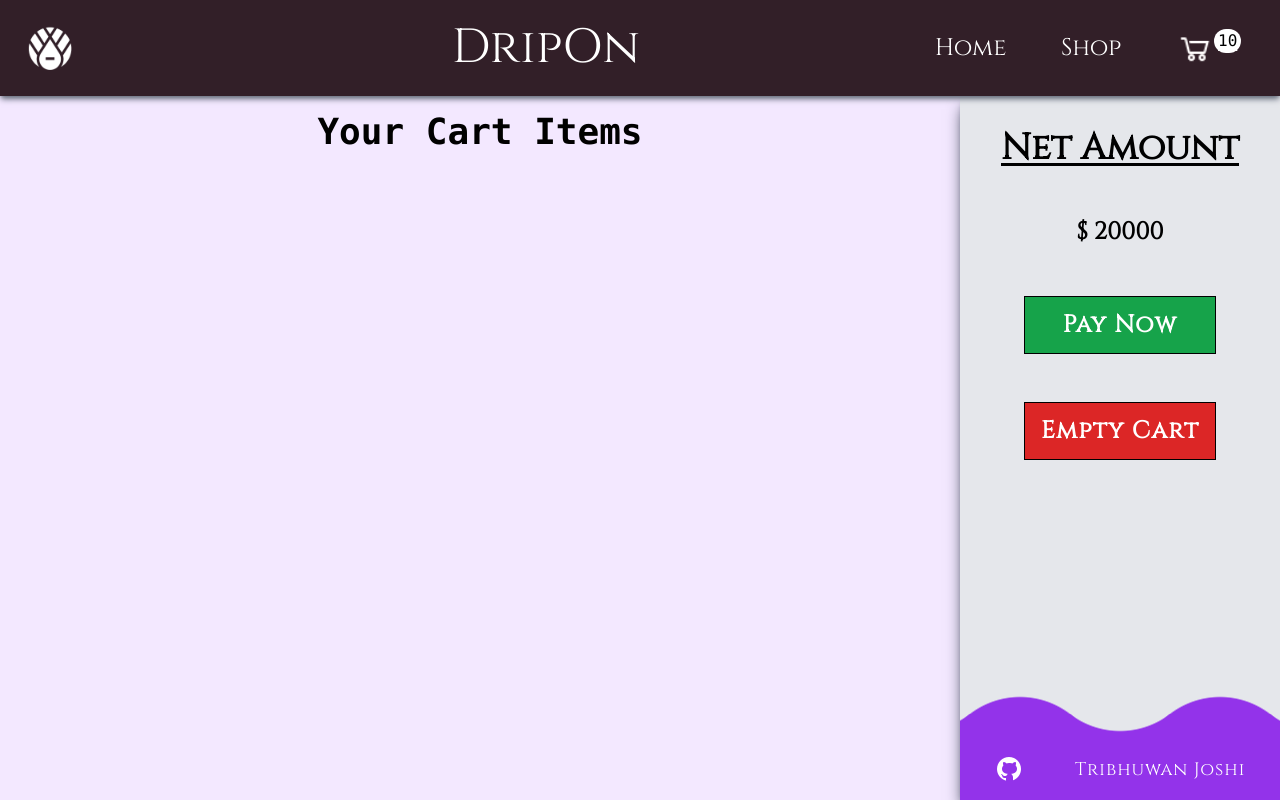
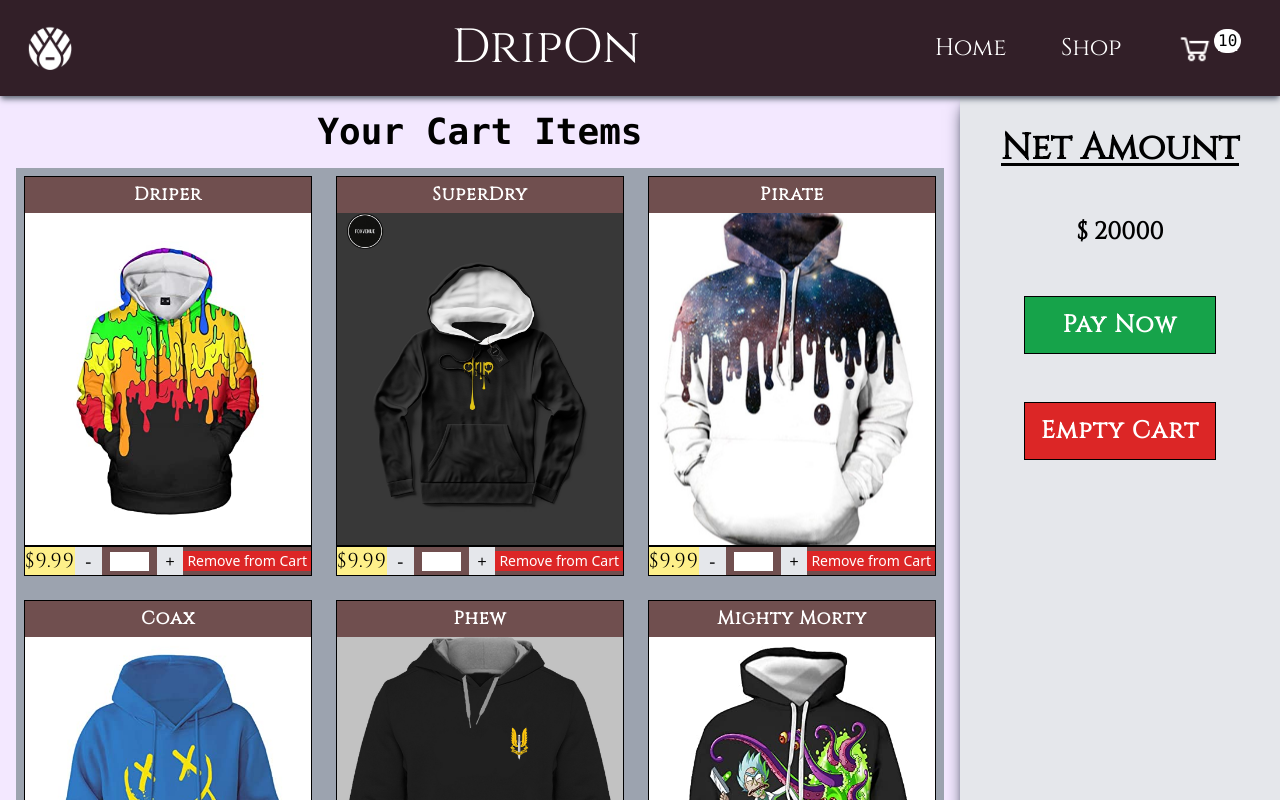
Before and after one commit to Tribhuwan-Joshi/dripOn, a React (Create React App) app: page /dripOn/cart in a window 1280 px wide. Built offline with nearby package versions, Linux system fonts and the light colour scheme.

Commit message:
minor design changes

```diff
--- a/src/components/Cart.js
+++ b/src/components/Cart.js
@@ -1,12 +1,103 @@
 import github from "../assets/github.png";
-
+import h1 from "../assets/hoodies/h1.jpg";
+import h2 from "../assets/hoodies/h2.jpg";
+import h3 from "../assets/hoodies/h3.jpg";
+import h4 from "../assets/hoodies/h4.jpg";
+import h5 from "../assets/hoodies/h5.jpg";
+import h6 from "../assets/hoodies/h6.jpg";
+const hoodies = [
+  { name: "Driper", src: h1 },
+  { name: "SuperDry", src: h2 },
+  { name: "Pirate", src: h3 },
+  { name: "Coax", src: h4 },
+  { name: "Phew", src: h5 },
+  { name: "Mighty Morty", src: h6 },
+];
 function Cart() {
   return (
     <div className="flex-1 flex">
-      <div className="cart-items flex-1 p-4 bg-purple-100">
+      <div className="cart-items flex gap-4 flex-col flex-1 p-4 bg-purple-100">
         <h1 className="text-4xl font-mono font-semibold text-center ">
           Your Cart Items
         </h1>
+        <div className="bg-gray-400   p-2  grid grid-rows-[auto_repeat(2,1fr)] grid-cols-[repeat(auto-fit,1fr)] md:grid-cols-3 gap-6">
+          {hoodies.map((h) => {
+            return (
+              <div
+                key={h.name}
+                className=" flex flex-col  border border-black flex-1 h-[400px]  "
+              >
+                <h2 className="bg-[#704F4F] text-white  tracking-wider text-center p-1 text-lg font-bold h-auto">
+                  {h.name}
+                </h2>
+                <img
+                  src={h.src}
+                  alt={h.name}
+                  className=" flex-1  h-[80%] object-cover"
+                />
+                <div className="flex text-white bg-[#704F4F] border-t-2 border-black items-center flex-grow-0 flex-wrap justify-between flex-1">
+                  <h2 className="tracking-wider text-xl text-black bg-yellow-200">
+                    $9.99
+                  </h2>
+                  <div className="flex-1 flex justify-center items-center gap-2  ">
+                    {" "}
+                    <button className="bg-gray-200  font-serif w-[30px] h-[80%] text-black text-lg">
+                      -
+                    </button>{" "}
+                    <input
+                      type="number"
+                      className="h-[60%] text-center text-black w-[40%] font-mono"
+                    />
+                    <button className="bg-gray-200 font-serif w-[30px] h-[80%] text-black text-lg">
+                      +
+                    </button>
+                  </div>
+                  <button className="bg-red-600 px-1 text-sm font-sans">
+                    Remove from Cart
+                  </button>
+                </div>
+              </div>
+            );
+          })}
+          {hoodies.map((h) => {
+            return (
+              <div
+                key={h.name}
+                className=" flex flex-col  border border-black flex-1 h-[400px]  "
+              >
+                <h2 className="bg-[#704F4F] text-white  tracking-wider text-center p-1 text-lg font-bold h-auto">
+                  {h.name}
+                </h2>
+                <img
+                  src={h.src}
+                  alt={h.name}
+                  className=" flex-1  h-[80%] object-cover"
+                />
+                <div className="flex text-white bg-[#704F4F] border-t-2 border-black items-center flex-grow-0 flex-wrap justify-between flex-1">
+                  <h2 className="tracking-wider text-xl text-black bg-yellow-200">
+                    $9.99
+                  </h2>
+                  <div className="flex-1 flex justify-center items-center gap-2  ">
+                    {" "}
+                    <button className="bg-gray-200  font-serif w-[30px] h-[80%] text-black text-lg">
+                      -
+                    </button>{" "}
+                    <input
+                      type="number"
+                      className="h-[60%] text-center text-black w-[40%] font-mono"
+                    />
+                    <button className="bg-gray-200 font-serif w-[30px] h-[80%] text-black text-lg">
+                      +
+                    </button>
+                  </div>
+                  <button className="bg-red-600 px-1 text-sm font-sans">
+                    Remove from Cart
+                  </button>
+                </div>
+              </div>
+            );
+          })}
+        </div>
       </div>
       <div className="w-[25vw] bg-gray-200  flex flex-col pt-4 gap-12 shadow-lg h-full shadow-gray-700">
         <h1 className="text-3xl lg:text-4xl text-center underline underline-offset-4 font-semibold mt-4">
--- a/src/components/Navbar.js
+++ b/src/components/Navbar.js
@@ -4,7 +4,7 @@
 
 const Navbar = () => (
   <>
-    <nav className="h-[12%] sticky font-['Cinzel'] top-0 text-white bg-[#321F28] shadow-md flex justify-between items-center shadow-gray-500">
+    <nav className="h-[12%] z-10 sticky font-['Cinzel'] top-0 text-white bg-[#321F28] shadow-md flex justify-between items-center shadow-gray-500">
       <div className="flex w-[50%] justify-between items-center">
         <img src={logo} alt="logo" className="w-[14%] min-w-[100px]" />
         <div className="text-5xl items-center justify-center">DripOn</div>
```
